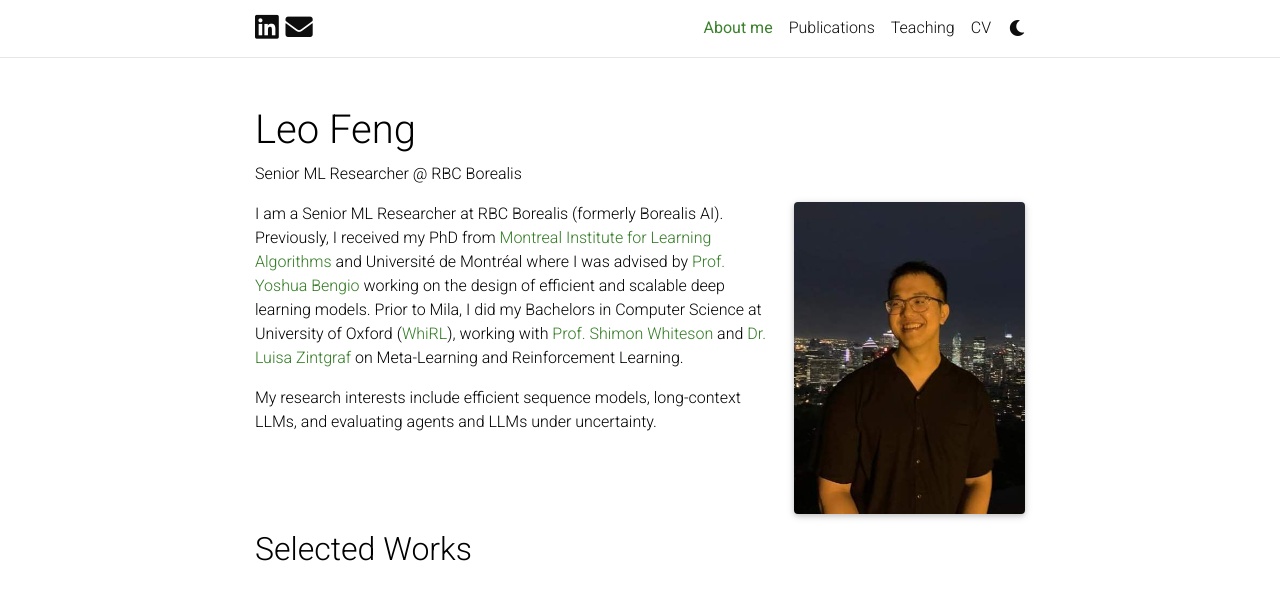
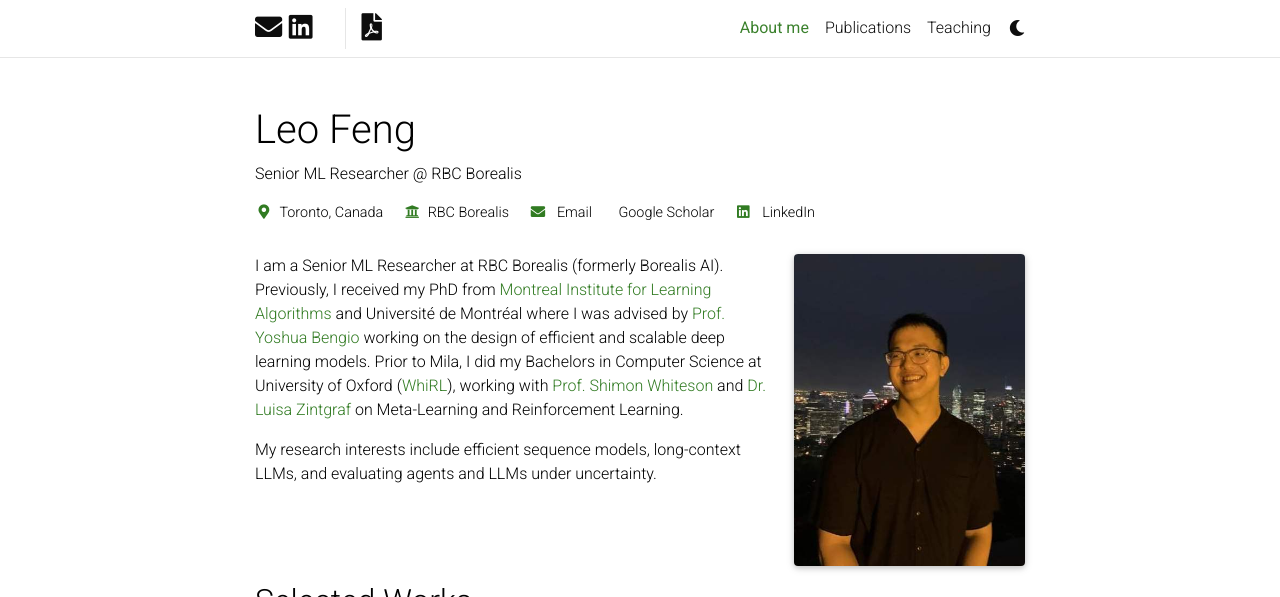
Before and after one commit to leofeng-ca/leofeng-ca.github.io, a Jekyll site: the page built from _pages/about.md, in a window 1280 px wide, cut to the strip 0-597 px from the top of the page. Built offline with Jekyll 4.4.1, drawn with Linux system fonts in a browser that asks for light colours; full-size pictures stand in for the smaller copies a plugin makes; comment, search, counter and statistics services are not loaded; a style sheet for code colours, icons or effects is not loaded.

Commit message:
Redesign About page identity block, move CV to a navbar icon
- Add a labeled contact list (location, affiliation, email, Google
  Scholar, LinkedIn) directly under the name/subtitle on the About
  page, replacing the unused profile.address field
- Standardize email/Google Scholar/LinkedIn ordering across the
  navbar social icons and the new contact list
- Drop "CV" from the nav bar and add a PDF icon (with a divider) next
  to the navbar's social icons instead, linking straight to the CV PDF

```diff
--- a/_includes/header.html
+++ b/_includes/header.html
@@ -26,6 +26,10 @@
             {% include social.html %}
           </div>
           {% endif %}
+          <!-- CV -->
+          <a class="navbar-brand cv-icon" href="{{ 'assets/pdf/cv.pdf' | relative_url }}" target="_blank" rel="noopener noreferrer" title="CV">
+            <i class="fas fa-file-pdf"></i>
+          </a>
           <!-- Navbar Toggle -->
           <button class="navbar-toggler collapsed ml-auto" type="button" data-toggle="collapse" data-target="#navbarNav" aria-controls="navbarNav" aria-expanded="false" aria-label="Toggle navigation">
             <span class="sr-only">Toggle navigation</span>
--- a/_includes/social.html
+++ b/_includes/social.html
@@ -3,6 +3,9 @@
             {% endif %}
             {%- if site.whatsapp_number -%}
             <a href="https://wa.me/{{ site.whatsapp_number }}" title="whatsapp"><i class="fab fa-whatsapp"></i></a>
+            {% endif %}
+            {%- if site.email -%}
+            <a href="mailto:{{ site.email | encode_email }}" title="email"><i class="fas fa-envelope"></i></a>
             {% endif %}
             {%- if site.orcid_id -%}
             <a href="https://orcid.org/{{ site.orcid_id }}" title="ORCID"><i class="ai ai-orcid"></i></a>
@@ -30,9 +33,6 @@
             {% endif %}
             {%- if site.linkedin_username -%}
             <a href="https://www.linkedin.com/in/{{ site.linkedin_username }}" title="LinkedIn"><i class="fab fa-linkedin"></i></a>
-            {% endif %}
-            {%- if site.email -%}
-            <a href="mailto:{{ site.email | encode_email }}" title="email"><i class="fas fa-envelope"></i></a>
             {% endif %}
             {%- if site.mastodon_username -%}
             <a rel="me" href="https://{{ site.mastodon_username  }}" title="Mastodon"><i class="fab fa-mastodon"></i></a>
--- a/_layouts/about.html
+++ b/_layouts/about.html
@@ -9,6 +9,25 @@ layout: default
            {% if site.title == "blank" -%}{{ site.first_name }} {{ site.middle_name }} {{ site.last_name }}{%- else -%}{{ site.title }}{%- endif %}
           </h1>
           <p class="desc">{{ page.subtitle }}</p>
+          {% if page.profile -%}
+          <ul class="contact-list">
+            {%- if page.profile.location %}
+            <li><i class="fas fa-fw fa-map-marker-alt"></i> {{ page.profile.location }}</li>
+            {%- endif %}
+            {%- if page.profile.affiliation %}
+            <li><i class="fas fa-fw fa-university"></i> {{ page.profile.affiliation }}</li>
+            {%- endif %}
+            {%- if site.email %}
+            <li><a href="mailto:{{ site.email | encode_email }}"><i class="fas fa-fw fa-envelope"></i> Email</a></li>
+            {%- endif %}
+            {%- if site.scholar_userid %}
+            <li><a href="https://scholar.google.com/citations?user={{ site.scholar_userid }}" target="_blank" rel="noopener noreferrer"><i class="ai ai-fw ai-google-scholar"></i> Google Scholar</a></li>
+            {%- endif %}
+            {%- if site.linkedin_username %}
+            <li><a href="https://www.linkedin.com/in/{{ site.linkedin_username }}" target="_blank" rel="noopener noreferrer"><i class="fab fa-fw fa-linkedin"></i> LinkedIn</a></li>
+            {%- endif %}
+          </ul>
+          {%- endif %}
         </header>
 
         <article>
@@ -31,11 +50,6 @@ layout: default
               class=profile_image_class
               alt=page.profile.image -%}
             {% endif -%}
-            {%- if page.profile.address %}
-            <div class="address">
-              {{ page.profile.address }}
-            </div>
-            {%- endif %}
           </div>
           {%- endif %}
 
--- a/_pages/about.md
+++ b/_pages/about.md
@@ -8,7 +8,8 @@ profile:
   align: right
   image: prof_pic.jpg
   image_circular: false # crops the image to make it circular
-  address:
+  location: Toronto, Canada
+  affiliation: RBC Borealis
 
 selected_papers: true # includes a list of papers marked as "selected={true}"
 social: false  # includes social icons at the bottom of the page
--- a/_sass/_base.scss
+++ b/_sass/_base.scss
@@ -114,19 +114,40 @@ blockquote {
 
 // Profile
 
+.contact-list {
+  display: flex;
+  flex-wrap: wrap;
+  list-style: none;
+  padding: 0;
+  margin: 0.5rem 0 1.5rem;
+  font-size: 0.9rem;
+
+  li {
+    display: flex;
+    align-items: center;
+    margin-right: 1.25rem;
+    margin-bottom: 0.4rem;
+
+    i {
+      margin-right: 0.4rem;
+      text-align: center;
+      color: var(--global-theme-color);
+    }
+
+    a {
+      color: var(--global-text-color);
+      transition-property: color;
+      transition-duration: 0.2s;
+
+      &:hover {
+        color: var(--global-theme-color);
+      }
+    }
+  }
+}
+
 .profile {
   width: 100%;
-
-  .address {
-    margin-bottom: 5px;
-    margin-top: 5px;
-    font-family: monospace;
-
-    p {
-      display: inline-block;
-      margin: 0;
-    }
-  }
 }
 
 .profile.float-right {
@@ -140,12 +161,6 @@ blockquote {
 @media (min-width: 576px) {
   .profile {
     width: 30%;
-
-    .address {
-      p {
-        display: block;
-      }
-    }
   }
 }
 
@@ -243,6 +258,26 @@ blockquote {
         i::before {
           color: var(--global-theme-color);
         }
+      }
+    }
+  }
+
+  .navbar-brand.cv-icon {
+    padding-bottom: 0;
+    padding-top: 0;
+    padding-left: 1rem;
+    margin-left: 1rem;
+    font-size: 1.7rem;
+    border-left: 1px solid var(--global-divider-color);
+
+    i::before {
+      color: var(--global-text-color);
+      transition-property: all 0.2s ease-in-out;
+    }
+
+    &:hover {
+      i::before {
+        color: var(--global-theme-color);
       }
     }
   }
```
Also changed, not shown: _pages/cv.md (+1 -1 lines).
